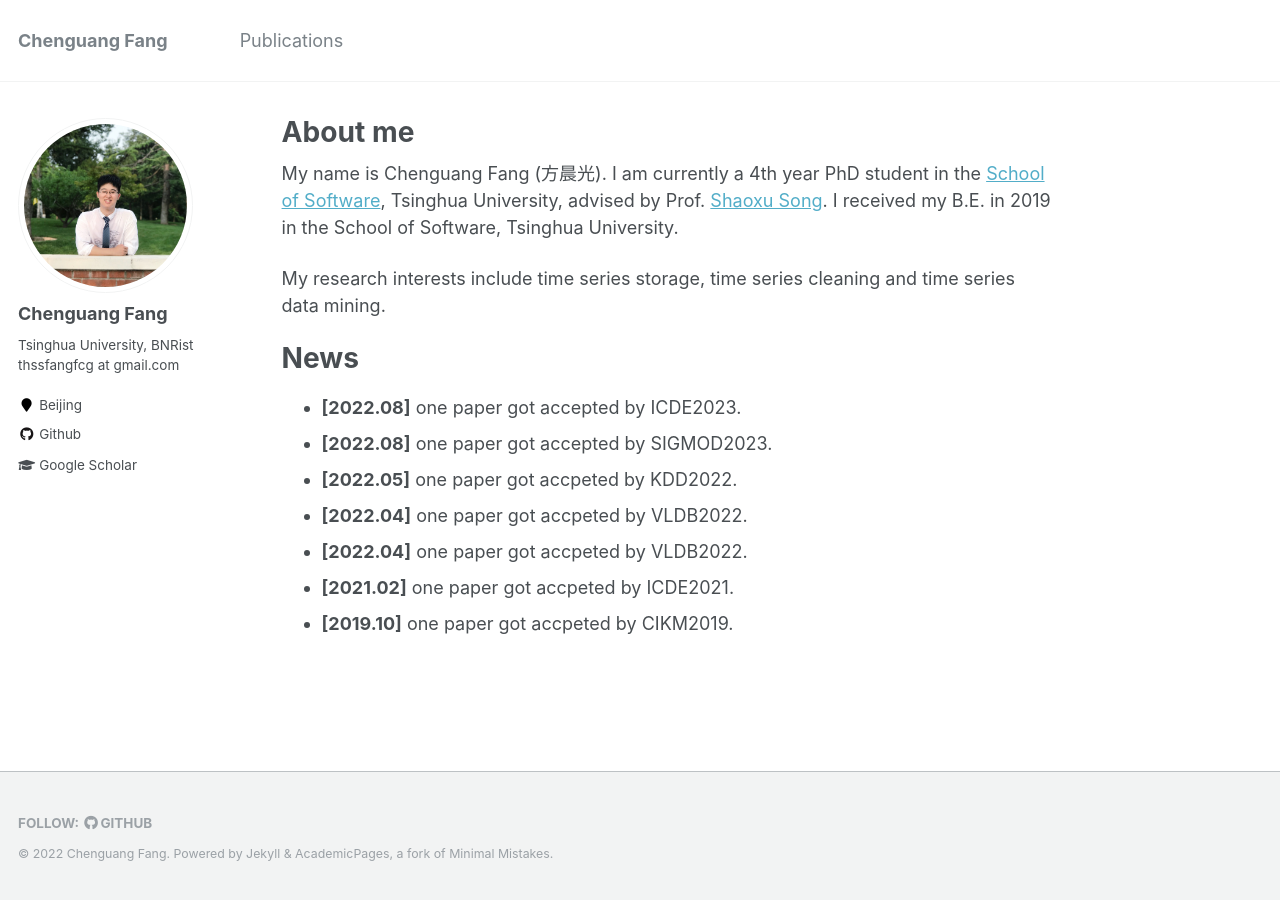
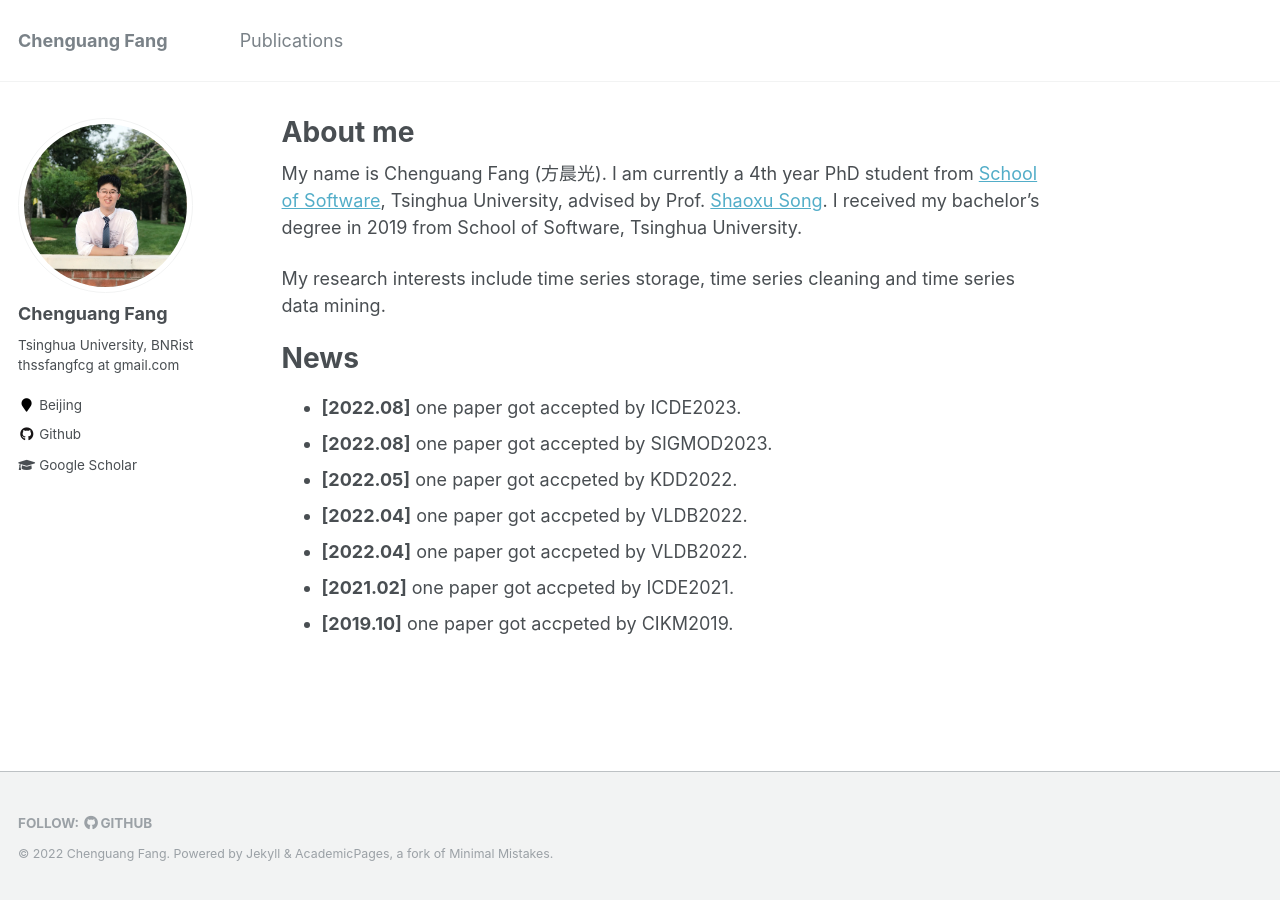
Before and after one commit to fangfcg/fangfcg.github.io, a Jekyll site: the page built from _pages/about.md, in a window 1280 px wide. Built offline with Jekyll 4.4.1, drawn with Linux system fonts in a browser that asks for light colours.

Commit message:
Update about.md

```diff
--- a/_pages/about.md
+++ b/_pages/about.md
@@ -8,7 +8,7 @@ redirect_from:
   - /about.html
 ---
 
-My name is Chenguang Fang (方晨光). I am currently a 4th year PhD student in the [School of Software](https://www.thss.tsinghua.edu.cn/), Tsinghua University, advised by Prof. [Shaoxu Song](https://sxsong.github.io/).  I received my B.E. in 2019 in the School of Software, Tsinghua University.
+My name is Chenguang Fang (方晨光). I am currently a 4th year PhD student from [School of Software](https://www.thss.tsinghua.edu.cn/), Tsinghua University, advised by Prof. [Shaoxu Song](https://sxsong.github.io/).  I received my bachelor's degree in 2019 from School of Software, Tsinghua University.
 
 My research interests include time series storage, time series cleaning and time series data mining.
 
```
